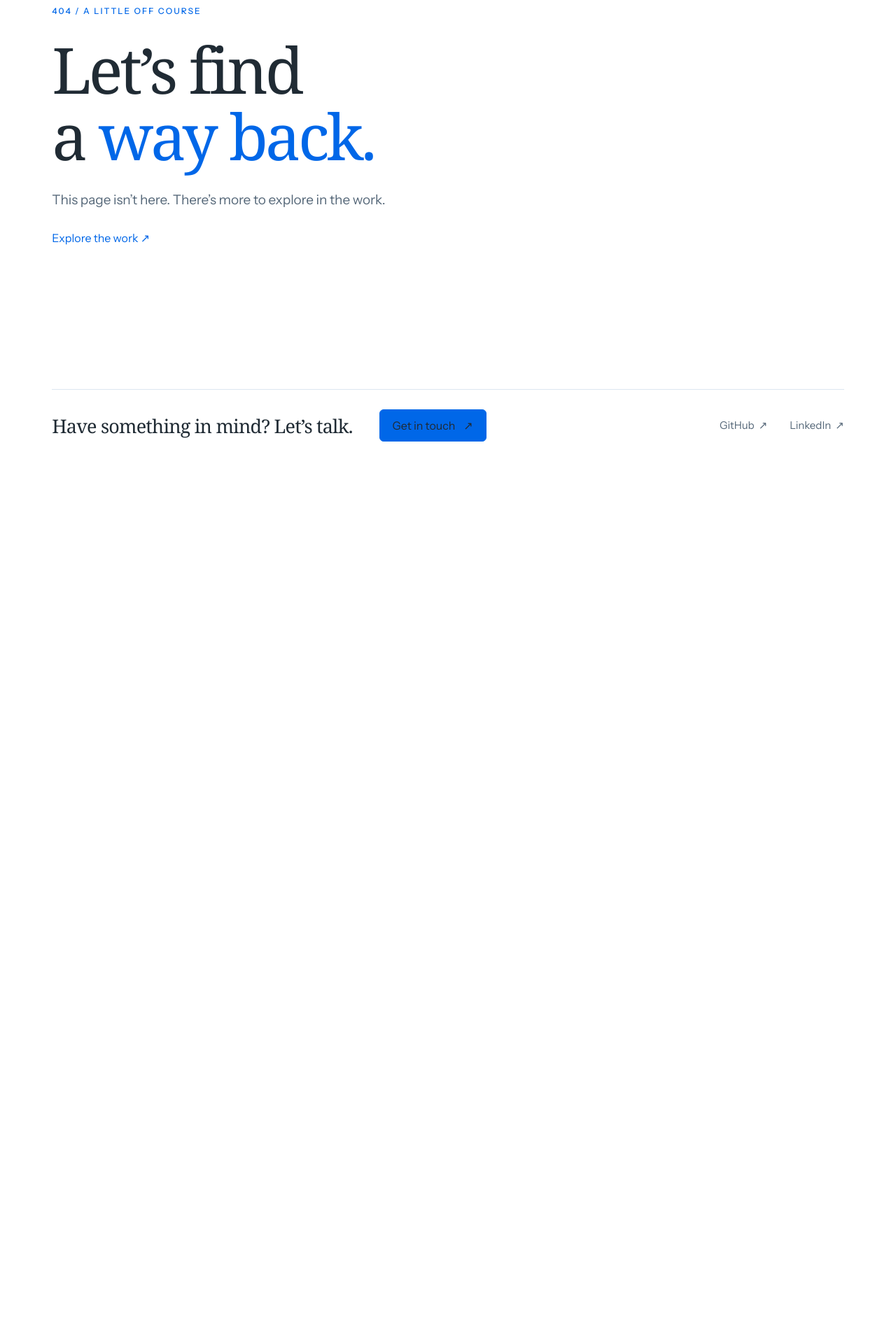
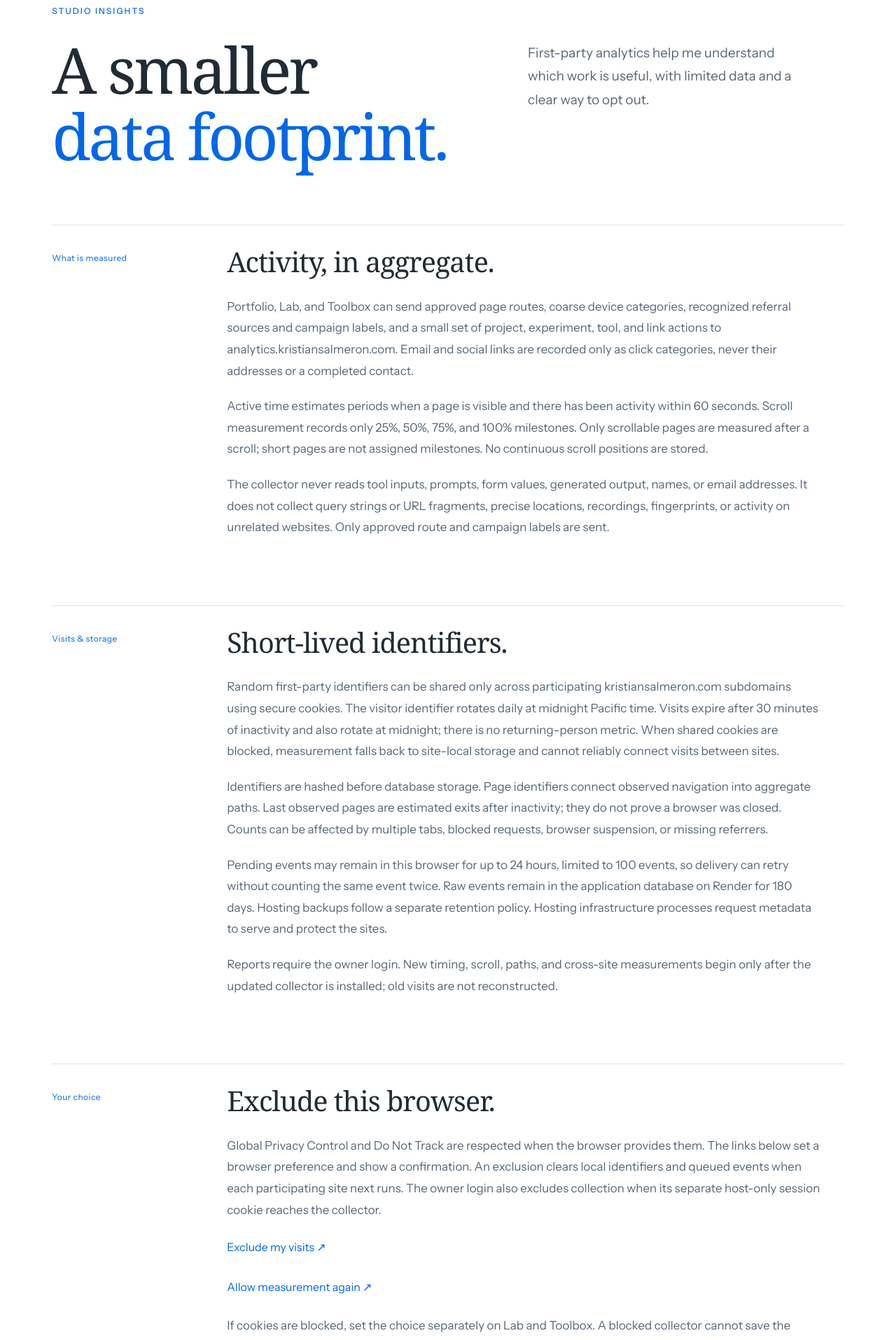
Before and after one commit to kriscodes/portfolio, a Next.js app in the folder apps/web/: page /privacy in a window 1280 px wide. Before the commit this address had no page. Shown: the part 160-2075 px from the top of the page at 70% size. Before the commit the page ends 843 px from the top, so only its background shows below. Built offline with nearby package versions, Linux system fonts and the light colour scheme; a web font is replaced by a local one.

Commit message:
Document analytics privacy and add public visitor controls

```diff
--- a/apps/web/src/app/page.tsx
+++ b/apps/web/src/app/page.tsx
@@ -55,10 +55,10 @@ export default function HomePage() {
           </Link>
           <div className="sail-home-more">
             <span>Also exploring</span>
-            <a href="https://toolbox.kristiansalmeron.com/">
+            <a href="https://toolbox.kristiansalmeron.com/" referrerPolicy="origin">
               Toolbox <span aria-hidden="true">↗</span>
             </a>
-            <a href="https://lab.kristiansalmeron.com/">
+            <a href="https://lab.kristiansalmeron.com/" referrerPolicy="origin">
               Lab <span aria-hidden="true">↗</span>
             </a>
           </div>
--- /dev/null
+++ b/apps/web/src/app/privacy/page.tsx
@@ -0,0 +1,120 @@
+import { pageMetadata } from '@/lib/metadata';
+
+export const metadata = pageMetadata(
+  'Privacy — First-party analytics',
+  'What Studio Insights measures across Portfolio, Lab, and Toolbox, and how to opt out.',
+  '/privacy/',
+);
+
+export default function PrivacyPage() {
+  return (
+    <main id="main" className="ip-main">
+      <section aria-labelledby="privacy-title">
+        <div className="ip-about-hero">
+          <div>
+            <p className="ip-eyebrow">Studio Insights</p>
+            <h1 id="privacy-title">
+              A smaller
+              <br />
+              <span className="ip-accent">data footprint.</span>
+            </h1>
+          </div>
+          <div className="ip-about-intro">
+            <p>
+              First-party analytics help me understand which work is useful, with limited data and a
+              clear way to opt out.
+            </p>
+          </div>
+        </div>
+        <section className="ip-margin-section">
+          <h2 className="ip-margin-label">What is measured</h2>
+          <div className="ip-prose">
+            <h3>Activity, in aggregate.</h3>
+            <p>
+              Portfolio, Lab, and Toolbox can send approved page routes, coarse device categories,
+              recognized referral sources and campaign labels, and a small set of project,
+              experiment, tool, and link actions to analytics.kristiansalmeron.com. Email and social
+              links are recorded only as click categories, never their addresses or a completed
+              contact.
+            </p>
+            <p>
+              Active time estimates periods when a page is visible and there has been activity
+              within 60 seconds. Scroll measurement records only 25%, 50%, 75%, and 100% milestones.
+              Only scrollable pages are measured after a scroll; short pages are not assigned
+              milestones. No continuous scroll positions are stored.
+            </p>
+            <p>
+              The collector never reads tool inputs, prompts, form values, generated output, names,
+              or email addresses. It does not collect query strings or URL fragments, precise
+              locations, recordings, fingerprints, or activity on unrelated websites. Only approved
+              route and campaign labels are sent.
+            </p>
+          </div>
+        </section>
+        <section className="ip-margin-section">
+          <h2 className="ip-margin-label">Visits &amp; storage</h2>
+          <div className="ip-prose">
+            <h3>Short-lived identifiers.</h3>
+            <p>
+              Random first-party identifiers can be shared only across participating
+              kristiansalmeron.com subdomains using secure cookies. The visitor identifier rotates
+              daily at midnight Pacific time. Visits expire after 30 minutes of inactivity and also
+              rotate at midnight; there is no returning-person metric. When shared cookies are
+              blocked, measurement falls back to site-local storage and cannot reliably connect
+              visits between sites.
+            </p>
+            <p>
+              Identifiers are hashed before database storage. Page identifiers connect observed
+              navigation into aggregate paths. Last observed pages are estimated exits after
+              inactivity; they do not prove a browser was closed. Counts can be affected by multiple
+              tabs, blocked requests, browser suspension, or missing referrers.
+            </p>
+            <p>
+              Pending events may remain in this browser for up to 24 hours, limited to 100 events,
+              so delivery can retry without counting the same event twice. Raw events remain in the
+              application database on Render for 180 days. Hosting backups follow a separate
+              retention policy. Hosting infrastructure processes request metadata to serve and
+              protect the sites.
+            </p>
+            <p>
+              Reports require the owner login. New timing, scroll, paths, and cross-site
+              measurements begin only after the updated collector is installed; old visits are not
+              reconstructed.
+            </p>
+          </div>
+        </section>
+        <section className="ip-margin-section">
+          <h2 className="ip-margin-label">Your choice</h2>
+          <div className="ip-prose">
+            <h3>Exclude this browser.</h3>
+            <p>
+              Global Privacy Control and Do Not Track are respected when the browser provides them.
+              The links below set a browser preference and show a confirmation. An exclusion clears
+              local identifiers and queued events when each participating site next runs. The owner
+              login also excludes collection when its separate host-only session cookie reaches the
+              collector.
+            </p>
+            <p>
+              <a className="ip-text-link" href="https://kristiansalmeron.com/?analytics_opt_out=1">
+                Exclude my visits ↗
+              </a>
+            </p>
+            <p>
+              <a className="ip-text-link" href="https://kristiansalmeron.com/?analytics_opt_out=0">
+                Allow measurement again ↗
+              </a>
+            </p>
+            <p>
+              If cookies are blocked, set the choice separately on{' '}
+              <a href="https://lab.kristiansalmeron.com/?analytics_opt_out=1">Lab</a> and{' '}
+              <a href="https://toolbox.kristiansalmeron.com/?analytics_opt_out=1">Toolbox</a>. A
+              blocked collector cannot save the preference, so check for confirmation. Choices do
+              not carry to other browsers, devices, or in-app browsers; clearing browser storage can
+              reset them. Browser privacy signals continue to override re-enabling.
+            </p>
+          </div>
+        </section>
+      </section>
+    </main>
+  );
+}
--- a/apps/web/src/app/sitemap.ts
+++ b/apps/web/src/app/sitemap.ts
@@ -12,6 +12,7 @@ export default function sitemap(): MetadataRoute.Sitemap {
     '/work/care-iq/',
     '/about/',
     '/contact/',
+    '/privacy/',
     '/field-notes/',
     ...notes.map((note) => `/field-notes/${note.slug}/`),
   ].map((path) => ({
--- a/apps/web/src/components/chrome.tsx
+++ b/apps/web/src/components/chrome.tsx
@@ -27,7 +27,9 @@ export function Navigation() {
         {isHome ? (
           <Link href="/field-notes/">Field notes</Link>
         ) : (
-          <a href="https://lab.kristiansalmeron.com/">Lab</a>
+          <a href="https://lab.kristiansalmeron.com/" referrerPolicy="origin">
+            Lab
+          </a>
         )}
         <Link
           href="/contact/"
@@ -54,7 +56,8 @@ export function Footer() {
     return (
       <footer className="sail-home-footer">
         <p>Built with intent.</p>
-        <div className="sail-home-social" aria-label="Social profiles">
+        <div className="sail-home-social" aria-label="Social profiles and privacy">
+          <Link href="/privacy/">Privacy</Link>
           <a href="https://github.com/kriscodes" target="_blank" rel="noopener noreferrer">
             GitHub <span aria-hidden="true">↗</span>
           </a>
@@ -79,7 +82,8 @@ export function Footer() {
           Get in touch <span aria-hidden="true">↗</span>
         </Link>
       </div>
-      <div className="footer-social" aria-label="Social profiles">
+      <div className="footer-social" aria-label="Social profiles and privacy">
+        <Link href="/privacy/">Privacy</Link>
         <a href="https://github.com/kriscodes" target="_blank" rel="noopener noreferrer">
           GitHub <span aria-hidden="true">↗</span>
         </a>
```
Also changed, not shown: apps/web/src/app/work/page.tsx (+10 -2 lines), 2 other files (tests, documents, lock files or other folders).
